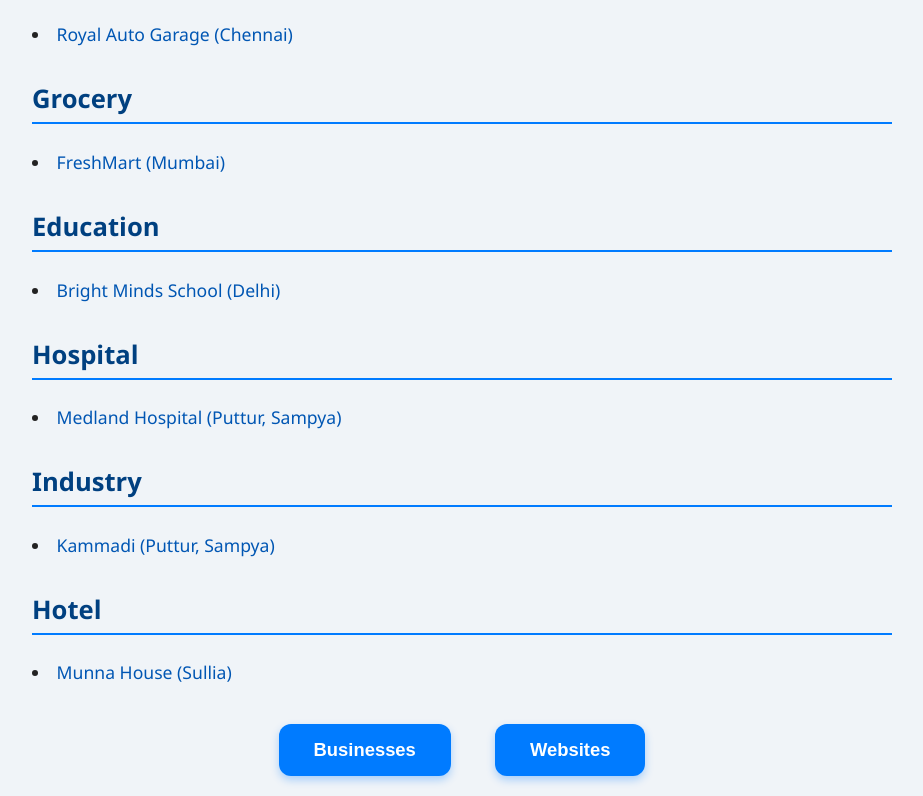
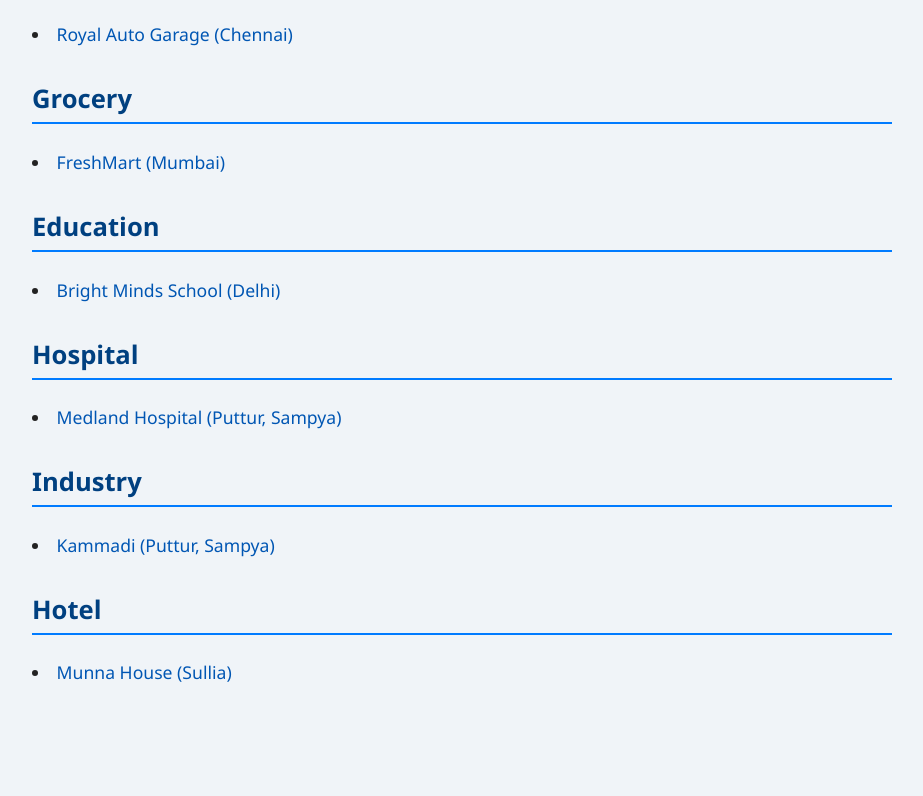
Before and after one commit to PendogramStudio/localfind_website, a plain HTML site: page index.html in a window 1280 px wide. Shown: the part 939-1735 px from the top of the page, without its empty margins (178-1101 px from the left). After the commit the page ends 1651 px from the top, so only its background shows below. Drawn offline with Linux system fonts and the light colour scheme.

Commit message:
Update index.html

```diff
--- a/index.html
+++ b/index.html
@@ -131,11 +131,6 @@
 
   <div id="categoryContainer"></div>
 
-  <div class="buttons">
-    <button onclick="window.location.href='businesses.html'">Businesses</button>
-    <button onclick="window.location.href='websites.html'">Websites</button>
-  </div>
-
   <script src="data.js"></script>
   <script>
     const searchBar = document.getElementById('searchBar');
```
